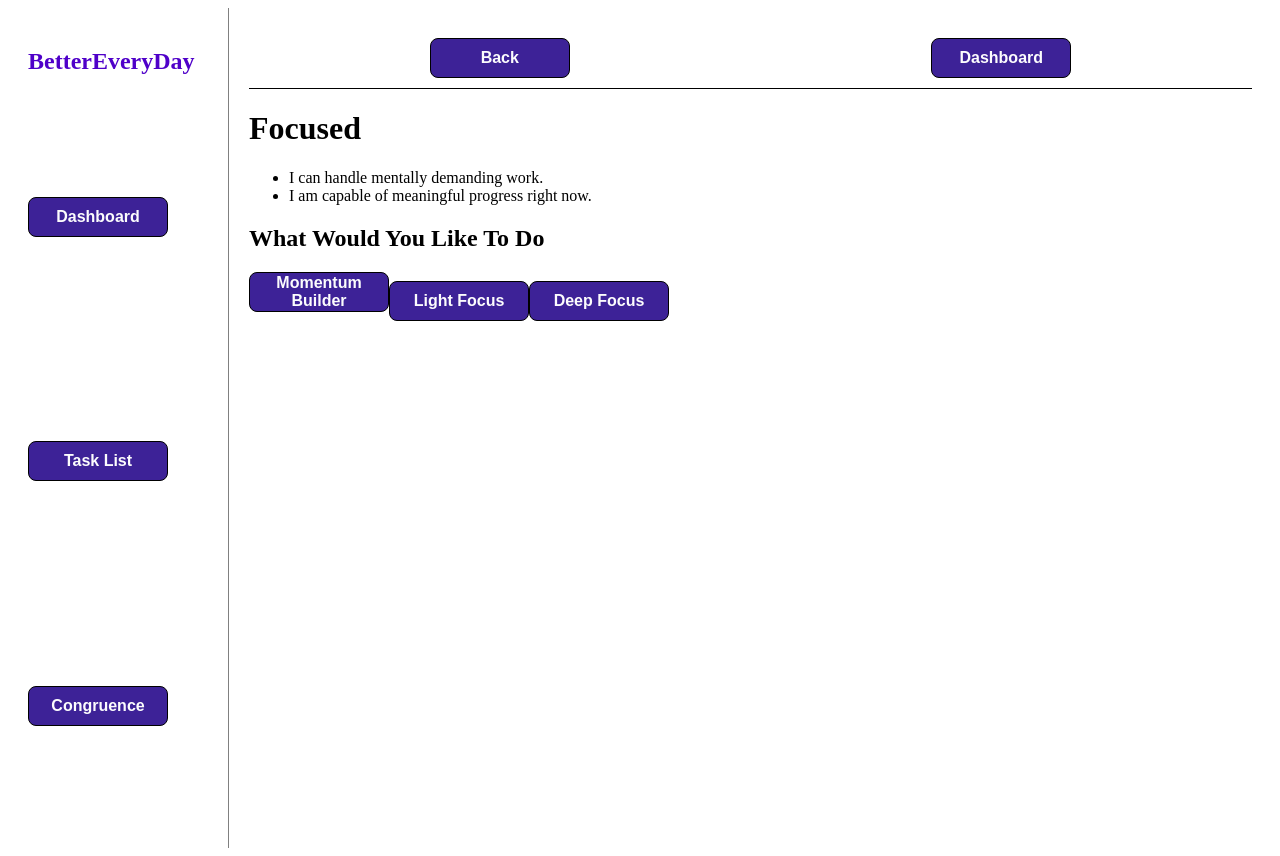
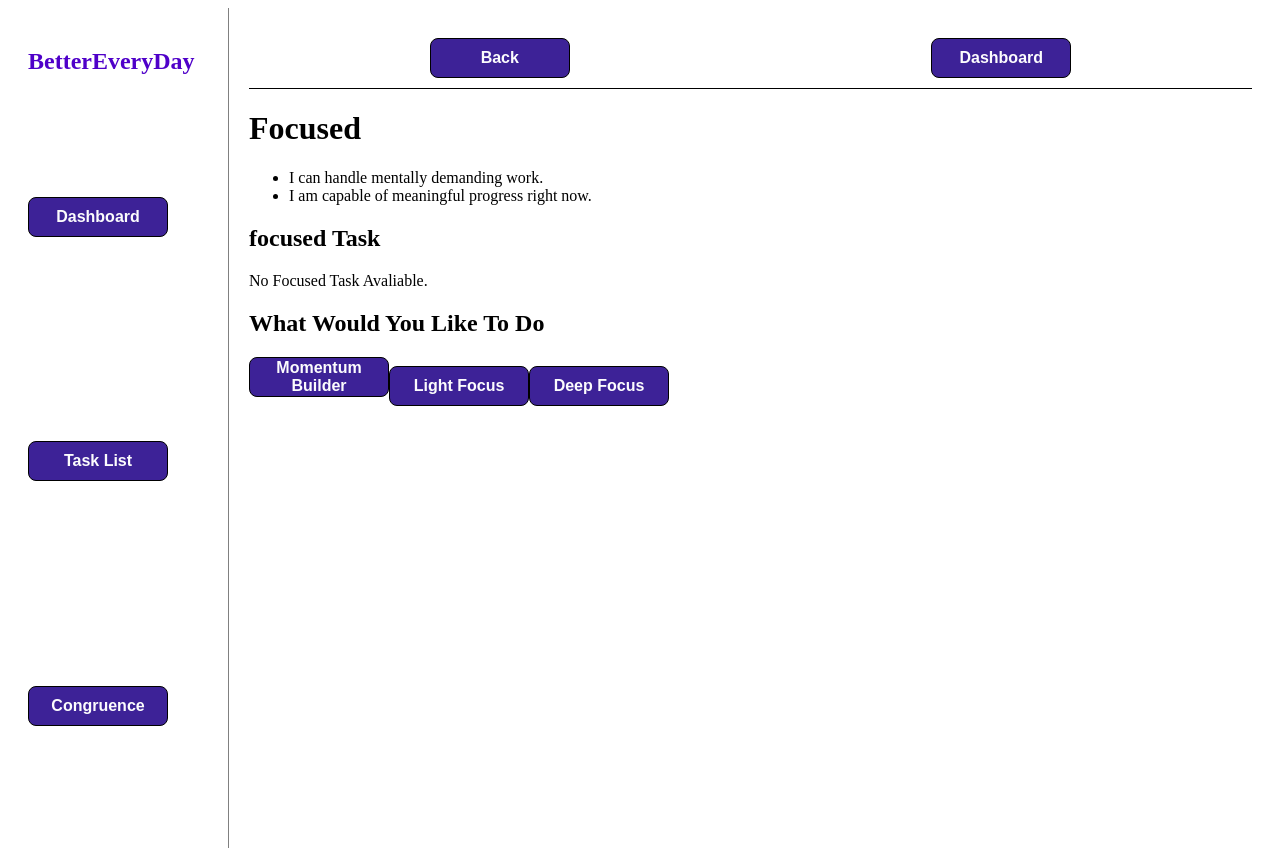
Before and after one commit to ShaquilleCodrington/BetterEveryDay, a React (Vite) app: page /focus in a window 1280 px wide. Built offline with nearby package versions, Linux system fonts and the light colour scheme.

Commit message:
Centralize task storage and implement shared task loading for Congruence sub pages

```diff
--- a/src/Components/CreateTaskPopup.tsx
+++ b/src/Components/CreateTaskPopup.tsx
@@ -1,8 +1,9 @@
 import { useState } from "react";
+import type { Task } from "../Data/tasks";
 
 type CreateTaskPopupProps = {
     onClose: () => void;
-    onCreate: (task: any) => void;
+    onCreate: (task: Task) => void;
 };
 
 export default function CreateTaskPopup ({
--- /dev/null
+++ b/src/Data/taskStorage.ts
@@ -0,0 +1,80 @@
+// ======================================================
+// taskStorage.ts
+// ------------------------------------------------------
+// Central location for reading and writing task data.
+//
+// Every page (Focus, Planning, Recharge, Congruence,
+// Dashboard, Task List) should use these functions
+// instead of calling localStorage directly.
+// ======================================================
+
+import type { Task } from "./tasks";
+
+{/* Storage Key */}
+const STORAGE_KEY = "tasks";
+
+{/* Loads Tasks from localStorage */}
+export function loadTasks(): Task[] {
+
+    const savedTasks = localStorage.getItem(STORAGE_KEY);
+
+    if (!savedTasks) {
+        return [];
+    }
+    return JSON.parse(savedTasks);
+}
+
+
+{/* Saves task */}
+
+export function saveTasks(tasks: Task[]): void
+{
+    localStorage.setItem(STORAGE_KEY, JSON.stringify(tasks));
+}
+
+
+{/* // Loads the current tasks,
+// appends the new task,
+// then saves everything.*/}
+
+export function addTask(newTask: Task): void
+{
+    const tasks = loadTasks();
+    tasks.push(newTask);
+    saveTasks(tasks);
+}
+
+{/* / Update Task
+// ------------------------------------------------------
+// Finds a task by ID and replaces it.*/}
+
+export function updateTask(updatedTask: Task): void
+{
+    const tasks = loadTasks();
+
+    const updatedTasks = tasks.map(
+               task => task.id === updatedTask.id ? updatedTask : task
+    );
+
+    saveTasks(updatedTasks);
+}
+
+{/* Delete Task
+// ------------------------------------------------------
+// Removes a task by ID.*/}
+
+export function deleteTask(taskId: number): void
+{
+    const tasks = loadTasks();
+
+    const updatedTasks = tasks.filter(task => task.id !== taskId);
+
+    saveTasks(updatedTasks);
+}
+
+{/* Clear All Tasks */}
+
+export function clearTasks(): void
+{
+    localStorage.removeItem(STORAGE_KEY);
+}
--- a/src/pages/FocusPage.tsx
+++ b/src/pages/FocusPage.tsx
@@ -1,8 +1,10 @@
 //Imports
-import { useState } from "react";
+import { useEffect, useState } from "react";
 import { statesData} from "../statesData";
 import  ActivityPage  from  "../pages/ActivityPage"
-import { Link } from "react-router-dom";
+import  TaskCard  from "../Components/TaskCard";
+import { loadTasks } from "../Data/taskStorage";
+import type { Task } from "../Data/tasks";
 
 
 //This is where:components state rendering buttons activities will live.
@@ -14,12 +16,28 @@ export default function FocusPage() {
   const [selectedFocus,setSelectedFocus] = useState("");
   const [selectedActivity, setSelectedActivity] = useState("");
 
+  const [tasks, setTasks] = useState<Task[]>([]);
+
+   // ======================================================
+    // Load Tasks
+    // ======================================================
+
+    useEffect(() => {
+
+        setTasks(loadTasks());
+
+    }, []);
+    // filter focused tasks
+    const focusedTasks = tasks.filter(task => task.mood === "Focused");
+
   const focusedState = statesData.focused;
+
   let currentActivities : string[] = [];
 
   //switch for activities
   switch (selectedFocus)
   {
+
          case "Momentum Builder":
            currentActivities = focusedState.activities.momentumBuilder;
             break;
@@ -36,20 +54,32 @@ export default function FocusPage() {
 
     <main>
 
-
-
-
-
-
       {/* if no activity is selected show focus/activity section */}
 
       {!selectedActivity && (
         <>
           <h1> {focusedState.name} </h1>
+
             <ul> {focusedState.identity.map((statement) =>
             (
               <li key={statement}> {statement} </li>
-      ))} </ul>
+            ))}
+            </ul>
+
+
+              {/* ======================================================
+                        Focused Tasks
+                    ====================================================== */}
+
+              <h2> focused Task </h2>
+
+              { focusedTasks.length == 0 ?
+              ( <p> No Focused Task Avaliable. </p>) :
+              ( focusedTasks.map((task) =>
+              ( <TaskCard key = {task.id }
+                {... task} />
+              ))
+              )}
 
               <h2> What Would You Like To Do </h2>
 
--- a/src/pages/TaskListPage.tsx
+++ b/src/pages/TaskListPage.tsx
@@ -3,7 +3,9 @@ import { useEffect, useState } from "react";
 import CreateTaskPopup from "../Components/CreateTaskPopup";
 import { defaultTask} from "../Data/tasks";
 
+
 import type { Task } from "../Data/tasks";
+import { loadTasks, saveTasks } from "../Data/taskStorage";
 
 
 export default function TaskListPage(){
@@ -12,18 +14,23 @@ export default function TaskListPage(){
             {/* Function to create new task  */}
             const [ tasks, setTask ] = useState<Task[]>(() =>
             {
-        const savedTasks = localStorage.getItem("tasks");
+                const savedTasks = loadTasks();
 
-        if (savedTasks) {
-            return JSON.parse(savedTasks);
+                if (savedTasks.length >0) {
+                    return (savedTasks);
             }
 
                 return defaultTask;
         });
 
+
+            // ======================================================
+            // Save Tasks Whenever They Change
+            //
         useEffect(() => {
-            localStorage.setItem("tasks", JSON.stringify(tasks));
+            saveTasks(tasks);
         }, [tasks]);
+
 
     {/* Function to display tack creation pop up */}
     const [ showCreateTaskPopup, setShowCreateTaskPopup ] = useState(false);
@@ -39,12 +46,14 @@ export default function TaskListPage(){
     return (
 
         <div style = {{ padding: "20px"}} >
+
             <h1> Task List </h1>
 
             <button onClick={() => setShowCreateTaskPopup(true)} >
                 + Create New Task </button>
 
             { showCreateTaskPopup &&
+
             <CreateTaskPopup onCreate={handleCreateTask}
             onClose={() => setShowCreateTaskPopup(false)} />
             }
```
Lines whose indentation alone changed are shown as unchanged.
